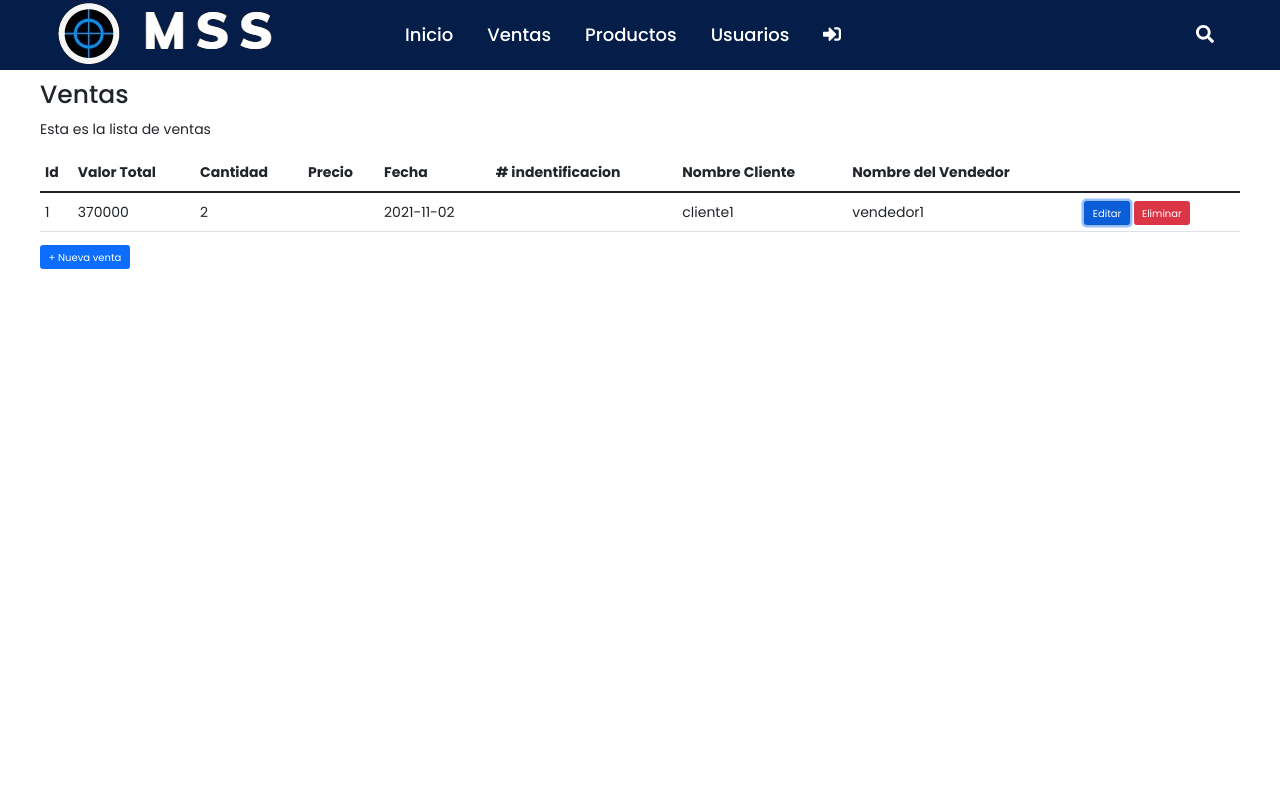
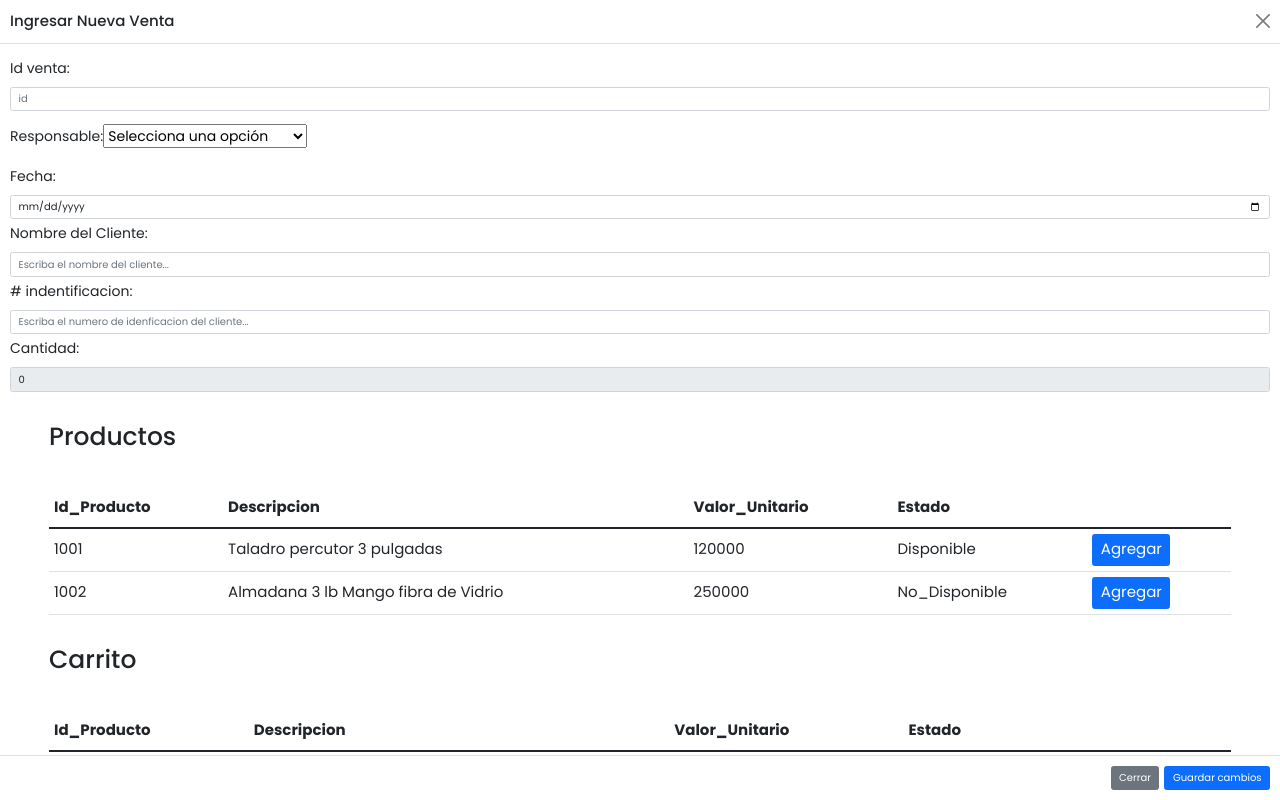
Before and after one commit to Juliocg2021/MSS-Project, a React (Create React App) app: page /ventas in a window 1280 px wide. Both pictures are taken after a click on the button "Editar". Built offline with nearby package versions, Linux system fonts and the light colour scheme.

Commit message:
ventas1.1

```diff
--- a/src/components/ventas/Modal.js
+++ b/src/components/ventas/Modal.js
@@ -116,10 +116,7 @@ export default class ModalWindow extends Component {
         const nombreVendedor = this.state.nombreVendedor;
         return (
             <>
-                <Button variant="primary" onClick={this.handleShow}>
-                    + Nueva venta
-                </Button>
-                <Modal fullscreen={true} show={this.state.show} onHide={this.handleClose}>
+                <Modal fullscreen={true} show={this.props.show} onHide={this.props.handleClose}>
                     <Modal.Header closeButton>
                         <Modal.Title>Ingresar Nueva Venta</Modal.Title>
                     </Modal.Header>
--- a/src/components/ventas/Ventas.js
+++ b/src/components/ventas/Ventas.js
@@ -43,6 +43,8 @@ export default class Inicio extends Component {
         this.handleAgregarVenta = this.handleAgregarVenta.bind(this);
         this.eliminarVenta = this.eliminarVenta.bind(this);
         this.editarVenta = this.editarVenta.bind(this);
+        this.handleShow = this.handleShow.bind(this);
+        this.handleClose = this.handleClose.bind(this);
         this.state = {
             ventas: [
                 {
@@ -56,9 +58,9 @@ export default class Inicio extends Component {
                     nombreVendedor: 'vendedor1'
                 },
             ],
+            show: ''
         }
     };
-
     //agregarVenta = () => { };
 
     handleAgregarVenta(nuevaVenta) {
@@ -80,18 +82,23 @@ export default class Inicio extends Component {
     }
 
     editarVenta() {
-
-    }
-    handleShow() {
-        render()
-        {render (<ModalWindow />)}
     }
 
 
+    handleShow() {
+        this.setState({
+            show: true
+        });
+    }
+
+    handleClose() {
+        this.setState({
+            show: false
+        });
+    }
 
     render() {
         const ventas = this.state.ventas;
-
         return (
             <div className="contenedor-app">
                 <Navigation />
@@ -122,10 +129,16 @@ export default class Inicio extends Component {
                             editarVenta={this.editarVenta}  />
                         </tbody>
                     </table>
+                    <Button variant="primary" onClick={this.handleShow}>
+                    + Nueva venta
+                    </Button>
                     <ModalWindow
                     datosVentas={this.state}
                     handleAgregarVenta={this.handleAgregarVenta}
-                    ventas={this.state.ventas}  />
+                    ventas={this.state.ventas}
+                    show={this.state.show}
+                    handleClose={this.handleClose}
+                    />
                 </div>
             </div>
         );
```
